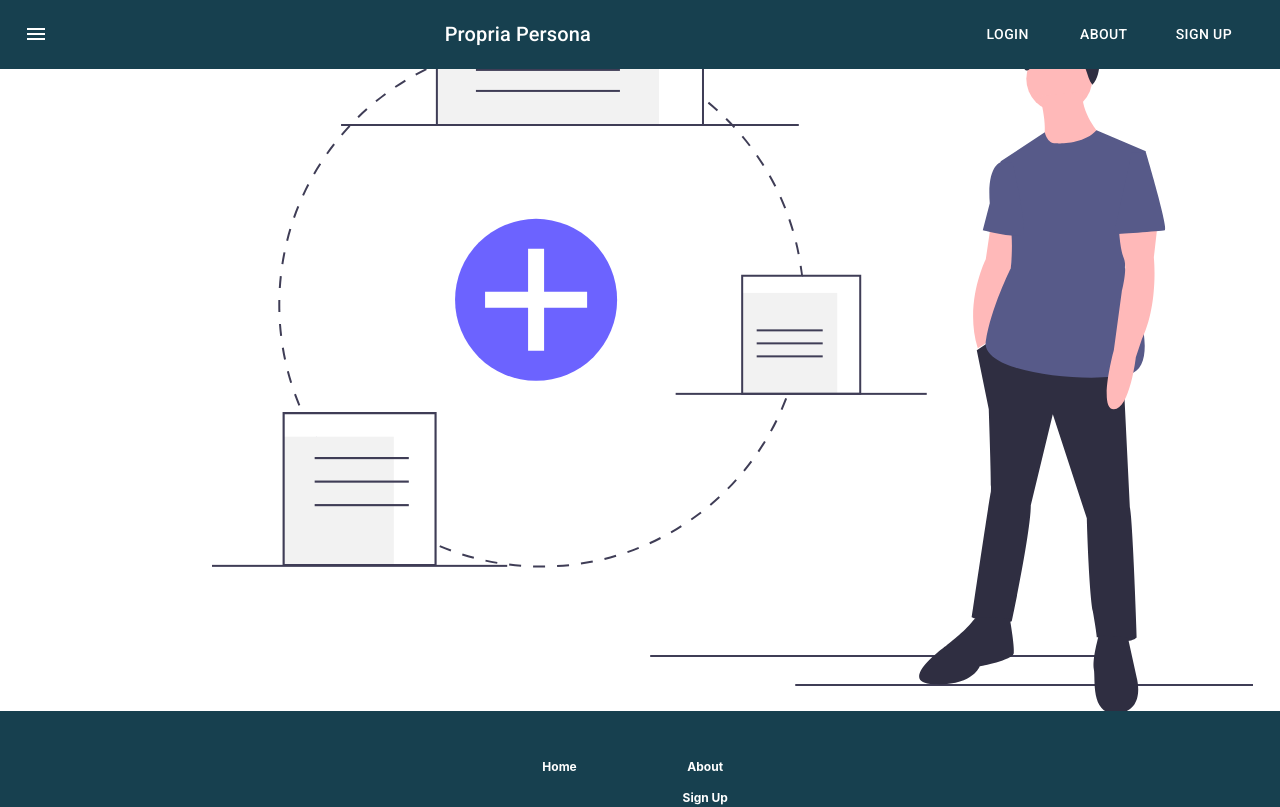
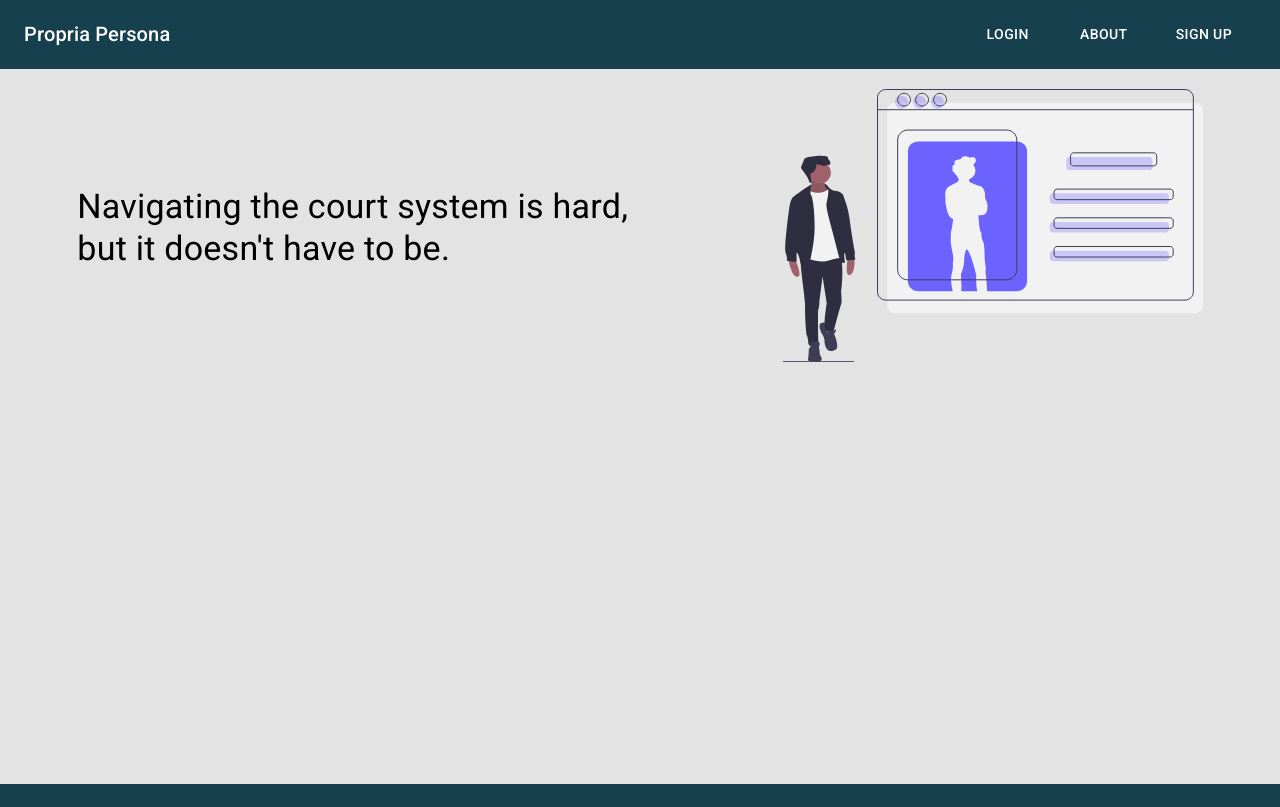
Before and after one commit to propriapersona/propriapersona-fe, a React (Create React App) app: page /about in a window 1280 px wide. Shown: the top 807 px of the page. Built offline with nearby package versions, Linux system fonts and the light colour scheme.

Commit message:
Minor styling and layout progress.

```diff
--- a/src/App.css
+++ b/src/App.css
@@ -1,33 +1,3 @@
-.App {
-  text-align: center;
-}
-
-.App-logo {
-  height: 40vmin;
-  pointer-events: none;
-}
-
-@media (prefers-reduced-motion: no-preference) {
-  .App-logo {
-    animation: App-logo-spin infinite 20s linear;
-  }
-}
-
-.App-header {
-  background-color: #282c34;
-  min-height: 100vh;
-  display: flex;
-  flex-direction: column;
-  align-items: center;
-  justify-content: center;
-  font-size: calc(10px + 2vmin);
-  color: white;
-}
-
-.App-link {
-  color: #61dafb;
-}
-
 .hero-container {
   width: 100%;
   height: 90vh;
@@ -46,6 +16,7 @@
 
 .uvp-wrapper {
   width: 40%;
+  text-align: center;
 }
 
 .forms-card-container {
--- a/src/components/About.js
+++ b/src/components/About.js
@@ -1,23 +1,49 @@
 import React from "react";
 import Nav from "./Nav.js";
+import { makeStyles } from "@material-ui/core/styles";
 import Container from "@material-ui/core/Container";
 import Grid from "@material-ui/core/Grid";
 import Paper from "@material-ui/core/Paper";
+import Typography from "@material-ui/core/Typography";
 import CardMedia from "@material-ui/core/CardMedia";
 import about_profile from "../assets/about_profile.svg";
 import about_status from "../assets/about_status.svg";
 
+const useStyles = makeStyles((theme) => ({
+  // imgContainer: {
+  //   width: "50%",
+  //   height: "50%",
+  //   marginLeft: "5em",
+  // },
+  mainContainer: {
+    backgroundColor: "#E3E3E3",
+    paddingTop: "25px",
+    height: "90vh",
+    margin: "auto",
+  },
+  // topContainer: {
+  //   margin: "auto",
+  // },
+}));
+
 const About = () => {
+  const classes = useStyles();
+
   return (
     <>
       <Nav />
-      <Grid container direction="row" spacing={2}>
-        <Grid container>
-          <Grid item xs>
-            <CardMedia image src={about_profile}></CardMedia>
-          </Grid>
-          <Grid item xs>
-            <img src={about_status} alt="status" />
+      <Grid container direction="column" className={classes.mainContainer}>
+        <Grid item>
+          <Grid container justify="space-around" alignItems="center">
+            <Grid item>
+              <Typography variant="h4">
+                Navigating the court system is hard,
+                <br /> but it doesn't have to be.
+              </Typography>
+            </Grid>
+            <Grid item justify="flex-end">
+              <img src={about_profile} alt="profile" />
+            </Grid>
           </Grid>
         </Grid>
       </Grid>
--- a/src/components/Dashboard.js
+++ b/src/components/Dashboard.js
@@ -1,7 +1,4 @@
 import React, { useState } from "react";
-import LoadPDF from "./LoadPDF.js";
-import SearchFormCard from "./SearchFormCard.js";
-import ViewFormCard from "./ViewFormCard.js";
 import Navigator from "./Navigator.js";
 import Content from "./Content.js";
 import {
--- a/src/components/Footer.js
+++ b/src/components/Footer.js
@@ -5,14 +5,13 @@ import Grid from "@material-ui/core/Grid";
 
 const useStyles = makeStyles((theme) => ({
   footer: {
-    backgroundColor: "#17404F",
     width: "100%",
-    height: "175px",
-    // zIndex: 1302,
+    zIndex: 1302,
     position: "relative",
   },
   mainContainer: {
     position: "absolute",
+    backgroundColor: "#17404F",
   },
   link: {
     color: "white",
--- a/src/components/Nav.js
+++ b/src/components/Nav.js
@@ -6,6 +6,7 @@ import {
   Button,
   IconButton,
   Typography,
+  Hidden,
 } from "@material-ui/core";
 import MenuIcon from "@material-ui/icons/Menu";
 import { makeStyles } from "@material-ui/core/styles";
@@ -16,14 +17,17 @@ const useStyles = makeStyles((theme) => ({
   root: {
     flexGrow: 1,
   },
-
   menuButton: {
     marginRight: theme.spacing(2),
   },
+  toolbarMargin: {
+    ...theme.mixins.toolbar,
+  },
   title: {
     flexGrow: 1,
+    color: "white",
+    textDecoration: "none",
   },
-
   appBar: {
     backgroundColor: "#17404F",
     zIndex: "2",
@@ -55,6 +59,7 @@ const Nav = () => {
       <ElevationScroll>
         <AppBar position="fixed" className={classes.appBar}>
           <Toolbar>
+            <Hidden smUp>
               <IconButton
                 edge="start"
                 className={classes.menuButton}
@@ -63,7 +68,13 @@ const Nav = () => {
               >
                 <MenuIcon />
               </IconButton>
-            <Typography variant="h6" className={classes.title}>
+            </Hidden>
+            <Typography
+              variant="h6"
+              className={classes.title}
+              component={Link}
+              to="/"
+            >
               Propria Persona
             </Typography>
             <Link to="/login">
@@ -84,6 +95,7 @@ const Nav = () => {
           </Toolbar>
         </AppBar>
       </ElevationScroll>
+      <div className={classes.toolbarMargin} />
     </div>
   );
 };
--- a/src/components/SignUp.js
+++ b/src/components/SignUp.js
@@ -2,6 +2,14 @@ import React, { useState } from "react";
 import { useHistory } from "react-router-dom";
 import axiosWithAuth from "../utils/axiosAuth.js";
 import { Box, Button, TextField } from "@material-ui/core";
+import { makeStyles } from "@material-ui/core/styles";
+import Nav from "./Nav.js";
+
+const useStyles = makeStyles((theme) => ({
+  mainContainer: {
+    height: "90vh",
+  },
+}));
 
 const SignUp = () => {
   const [user, setUser] = useState({
@@ -11,6 +19,7 @@ const SignUp = () => {
     password: "",
   });
   const history = useHistory();
+  const classes = useStyles();
 
   const handleChange = (event) => {
     setUser({ ...user, [event.target.name]: event.target.value });
@@ -30,7 +39,9 @@ const SignUp = () => {
   };
 
   return (
-    <div>
+    <>
+      <Nav />
+      <div className={classes.mainContainer}>
         <Box
           component="form"
           display="flex"
@@ -66,6 +77,7 @@ const SignUp = () => {
           <Button type="submit">Sign Up</Button>
         </Box>
       </div>
+    </>
   );
 };
 
```
Also changed, not shown: src/assets/about_profile.svg, 1 other file (tests, documents, lock files or other folders). Lines whose indentation alone changed are shown as unchanged.
